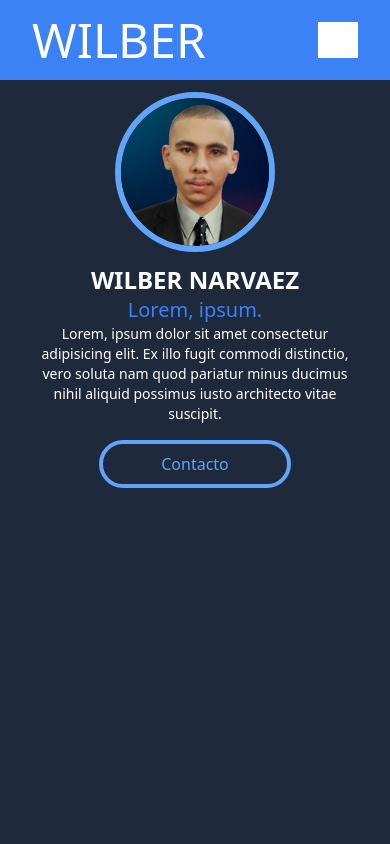
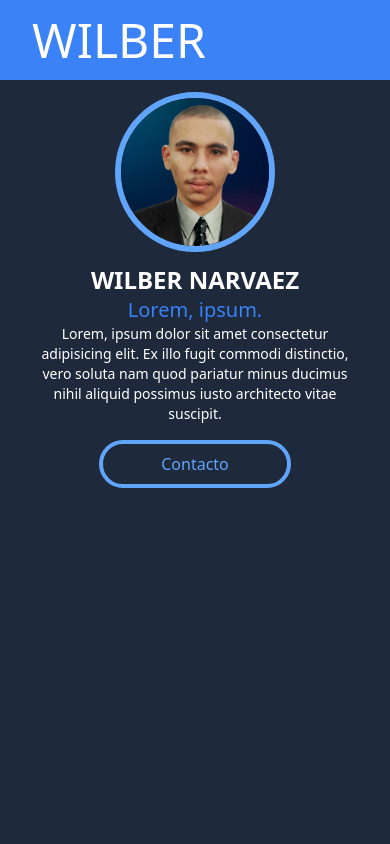
Before and after one commit to wilbernp/my-portfolio, a React (Vite) app: page / in a window 390 px wide. Shown: the top 844 px of the page. Built offline with nearby package versions, Linux system fonts and the light colour scheme.

Commit message:
add amburger icon

```diff
--- a/package.json
+++ b/package.json
@@ -17,6 +17,7 @@
   "devDependencies": {
     "@iconify/icons-bxl": "^1.2.6",
     "@iconify/icons-ic": "^1.2.13",
+    "@iconify/icons-material-symbols": "^1.2.30",
     "@iconify/icons-mdi": "^1.2.41",
     "@iconify/react": "^4.1.0",
     "@types/react": "^18.0.27",
--- a/src/sections/Navbar/ButtonMenu.tsx
+++ b/src/sections/Navbar/ButtonMenu.tsx
@@ -1,4 +1,5 @@
-import React, { useState } from 'react';
+import hamburgerMenu from '@iconify/icons-mdi/hamburger-menu';
+import { InlineIcon } from '@iconify/react';
 
 interface ButtonMenuProps {
     onOpen: (isOpen: boolean) => void;
@@ -7,12 +8,14 @@
 
 export default function ButtonMenu({onOpen, isOpen}:ButtonMenuProps) {
     function handleOpen(){
-        onOpen(!isOpen)
+       onOpen(!isOpen)
     }
     return (
         <button
         onClick={handleOpen}
-            className="md:hidden cursor-pointer bg-white h-9 w-10"
-        />
+            className="md:hidden cursor-pointer"
+        >
+            <InlineIcon id='hello' role="button" className='text-6xl text-white' icon={hamburgerMenu}/>
+        </button>
     );
 }
```
Also changed, not shown: 1 other file (tests, documents, lock files or other folders).
